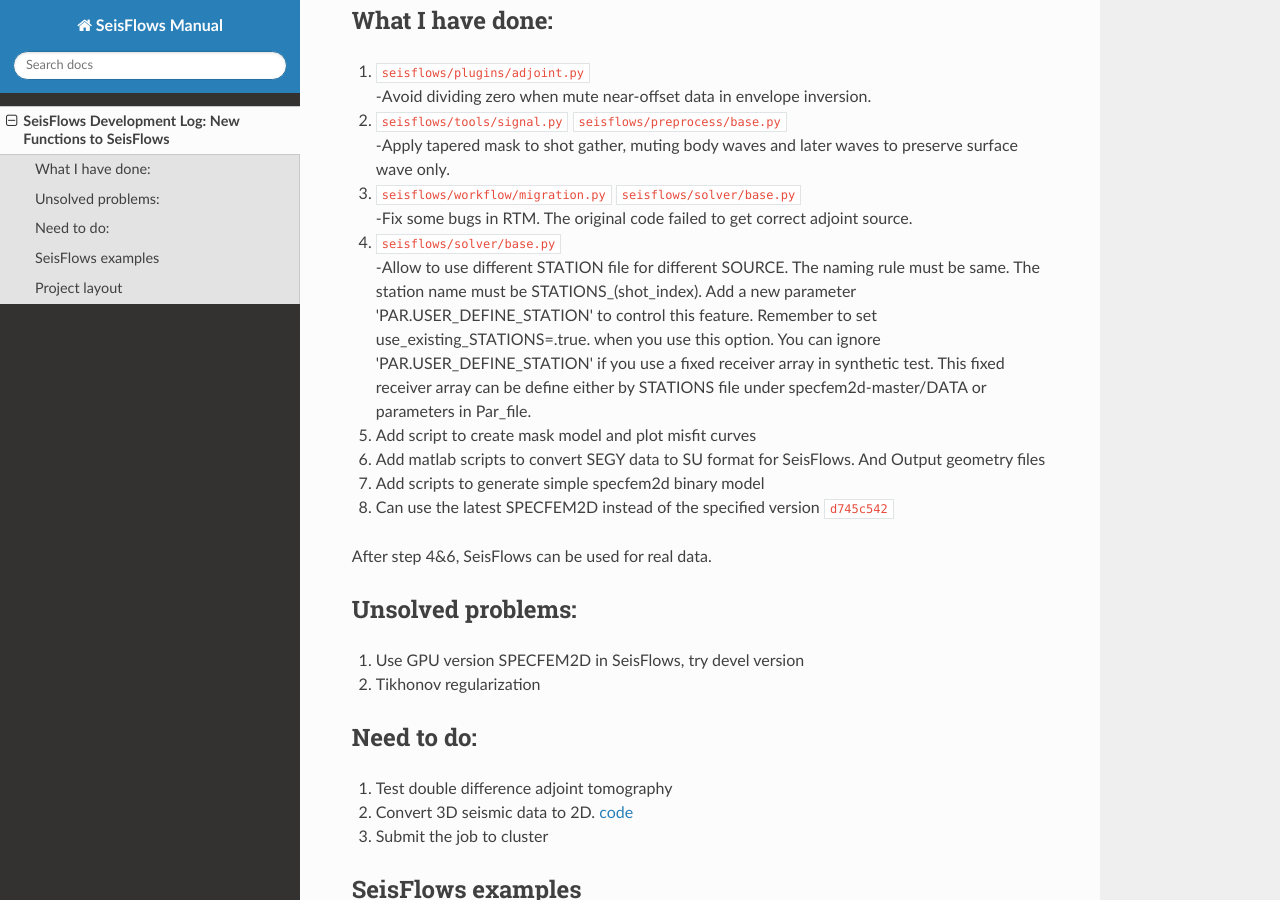
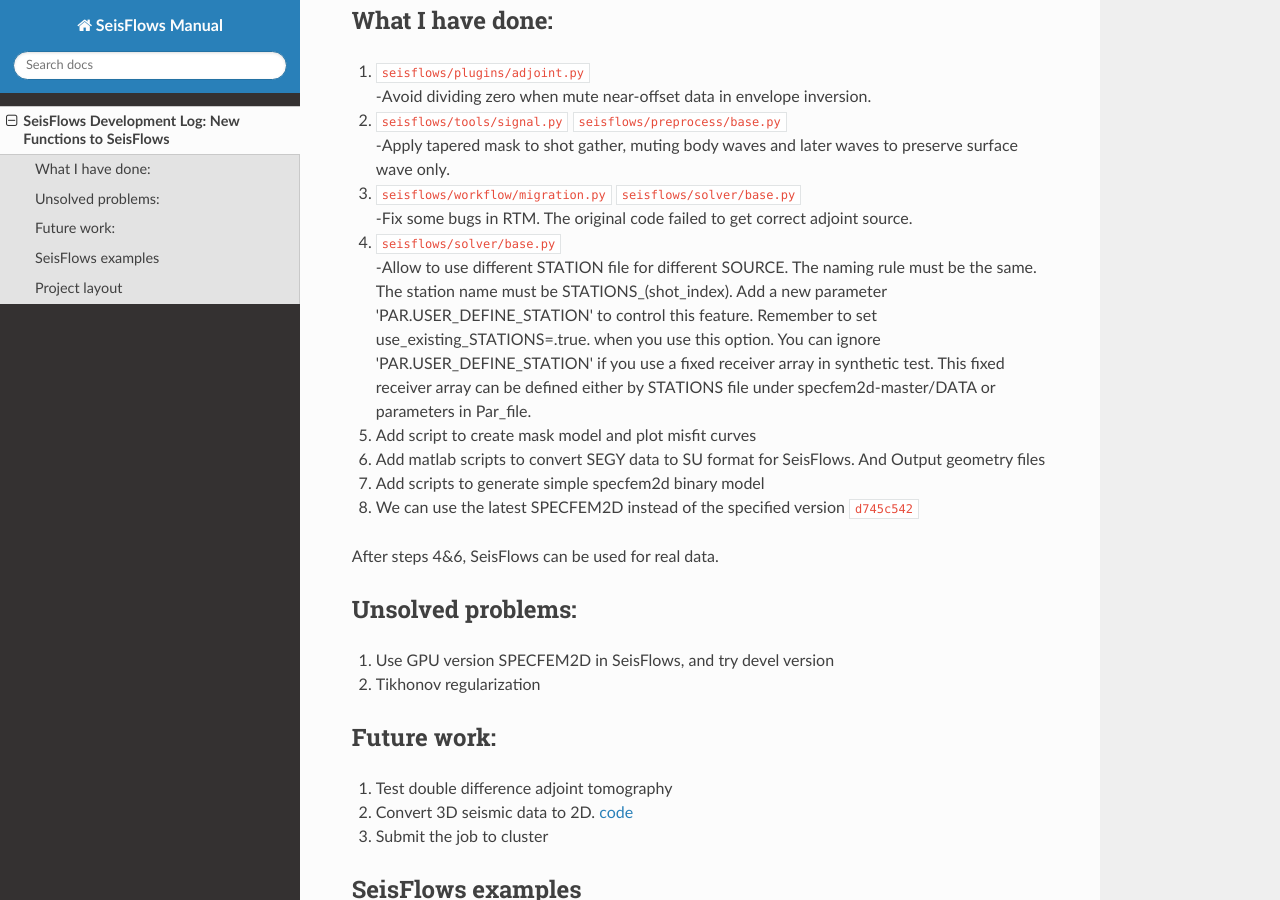
Before and after one commit to Jiangwb/SeisFlows-manual, an MkDocs documentation site: the page built from docs/index.md, in a window 1280 px wide and 900 px high, scrolled down 265 px. Built offline with MkDocs 1.6.1, drawn with Linux system fonts in a browser that asks for light colours; nearby versions of some CDN libraries.

Commit message:
update manual

```diff
--- a/docs/index.md
+++ b/docs/index.md
@@ -14,7 +14,7 @@ For more information, please refer to [Introduction](https://seisflows.readthedo
     -Fix some bugs in RTM. The original code failed to get correct adjoint source.
 
 4. `seisflows/solver/base.py`
-    -Allow to use different STATION file for different SOURCE. The naming rule must be same. The station name must be STATIONS_(shot_index). Add a new parameter 'PAR.USER_DEFINE_STATION' to control this feature. Remember to set use_existing_STATIONS=.true. when you use this option. You can ignore 'PAR.USER_DEFINE_STATION' if you use a fixed receiver array in synthetic test. This fixed receiver array can be define either by STATIONS file under specfem2d-master/DATA or parameters in Par_file.
+    -Allow to use different STATION file for different SOURCE. The naming rule must be the same. The station name must be STATIONS_(shot_index). Add a new parameter 'PAR.USER_DEFINE_STATION' to control this feature. Remember to set use_existing_STATIONS=.true. when you use this option. You can ignore 'PAR.USER_DEFINE_STATION' if you use a fixed receiver array in synthetic test. This fixed receiver array can be defined either by STATIONS file under specfem2d-master/DATA or parameters in Par_file.
 
 5. Add script to create mask model and plot misfit curves
 
@@ -22,17 +22,17 @@ For more information, please refer to [Introduction](https://seisflows.readthedo
 
 7. Add scripts to generate simple specfem2d binary model
 
-8. Can use the latest SPECFEM2D instead of the specified version `d745c542`
+8. We can use the latest SPECFEM2D instead of the specified version `d745c542`
 
-After step 4&6, SeisFlows can be used for real data.
+After steps 4&6, SeisFlows can be used for real data.
 
 ## Unsolved problems:
 
-1. Use GPU version SPECFEM2D in SeisFlows, try devel version
+1. Use GPU version SPECFEM2D in SeisFlows, and try devel version
 
 2. Tikhonov regularization
 
-## Need to do:
+## Future work:
 1. Test double difference adjoint tomography
 
 2. Convert 3D seismic data to 2D. [code](https://github.com/Jiangwb/2DNoise_Adjoint_tomography_backup/tree/master/seiscode/3D_2D)
```
Also changed, not shown: site/index.html, site/search/search_index.json, 1 other file.
